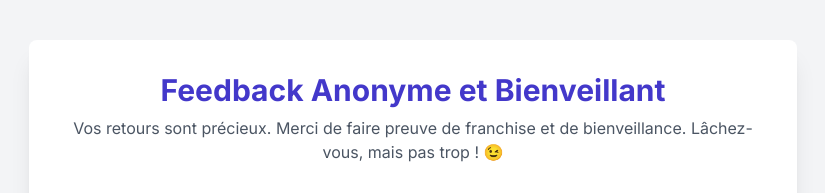
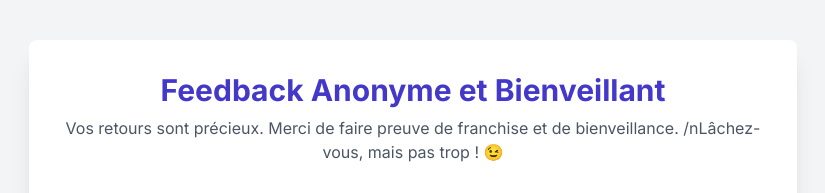
Before and after one commit to ilearnwithyou/My-website, a plain HTML site: page index.html in a window 1280 px wide. Shown: the top 193 px of the page, without its empty margins (227-1052 px from the left). Drawn offline with nearby package versions, Linux system fonts and the light colour scheme.

Commit message:
Update index.html

```diff
--- a/index.html
+++ b/index.html
@@ -82,7 +82,7 @@
     <div class="container mx-auto max-w-3xl p-4 sm:p-6 lg:p-8 bg-white shadow-xl rounded-lg mt-10">
         <header class="text-center mb-8">
             <h1 class="text-3xl font-bold text-indigo-700">Feedback Anonyme et Bienveillant</h1>
-            <p class="text-gray-600 mt-2">Vos retours sont précieux. Merci de faire preuve de franchise et de bienveillance. Lâchez-vous, mais pas trop ! &#128521;</p>
+            <p class="text-gray-600 mt-2">Vos retours sont précieux. Merci de faire preuve de franchise et de bienveillance. /nLâchez-vous, mais pas trop ! &#128521;</p>
         </header>
 
         <div id="shareLinkInfo" class="bg-blue-50 border-l-4 border-blue-500 text-blue-700 p-4 mb-6 rounded-md">
```
